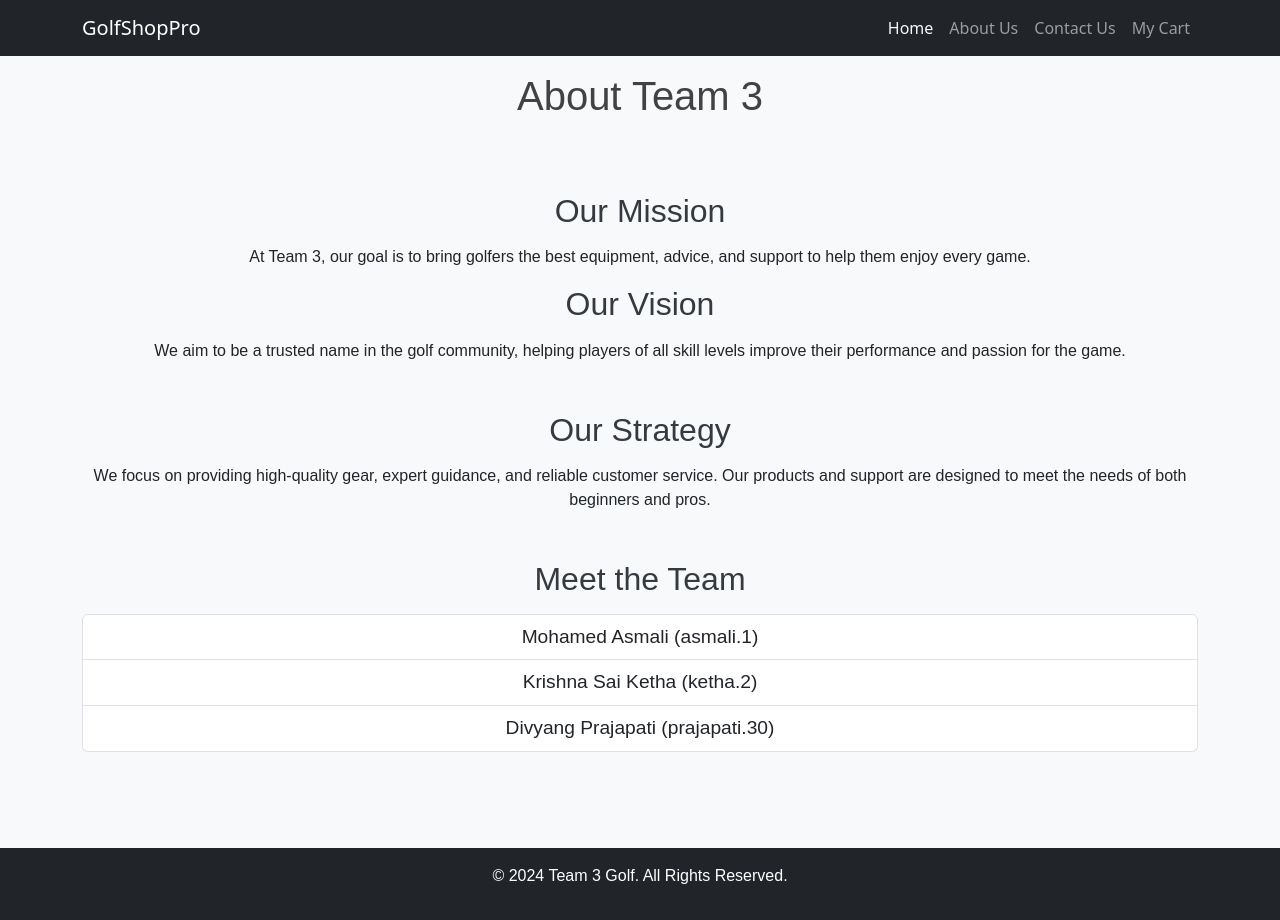
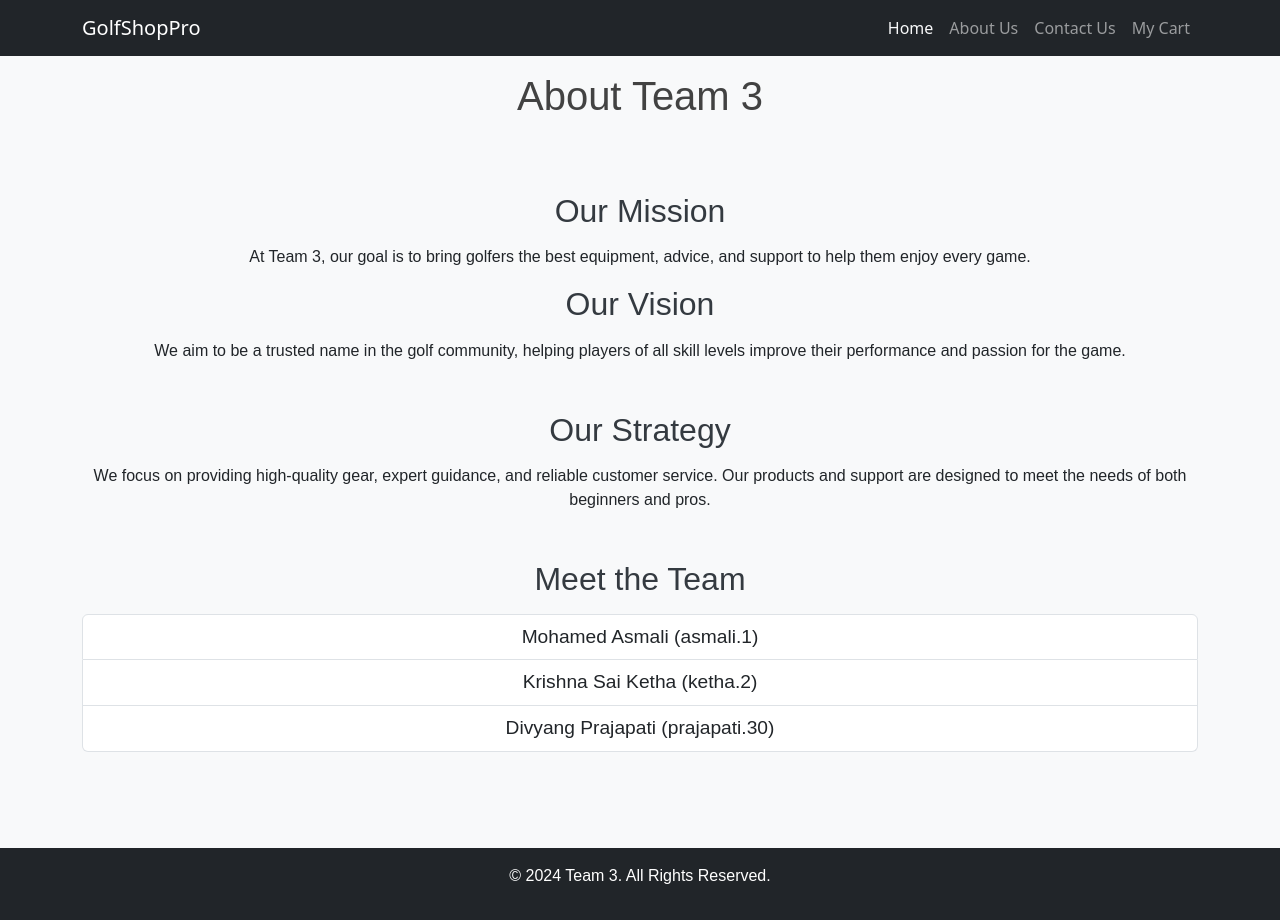
Before and after one commit to divyangp063/golfapp, a React (Create React App) app: page /home/aboutUs in a window 1280 px wide. Built offline with nearby package versions, Linux system fonts and the light colour scheme.

Commit message:
minor change to footer

```diff
--- a/src/components/aboutUs.js
+++ b/src/components/aboutUs.js
@@ -43,7 +43,7 @@
             </div>
 
             <footer className="footer bg-dark text-white mt-5 p-3 text-center">
-                <p>&copy; 2024 Team 3 Golf. All Rights Reserved.</p>
+                <p>&copy; 2024 Team 3. All Rights Reserved.</p>
             </footer>
         </div>
     );
```
